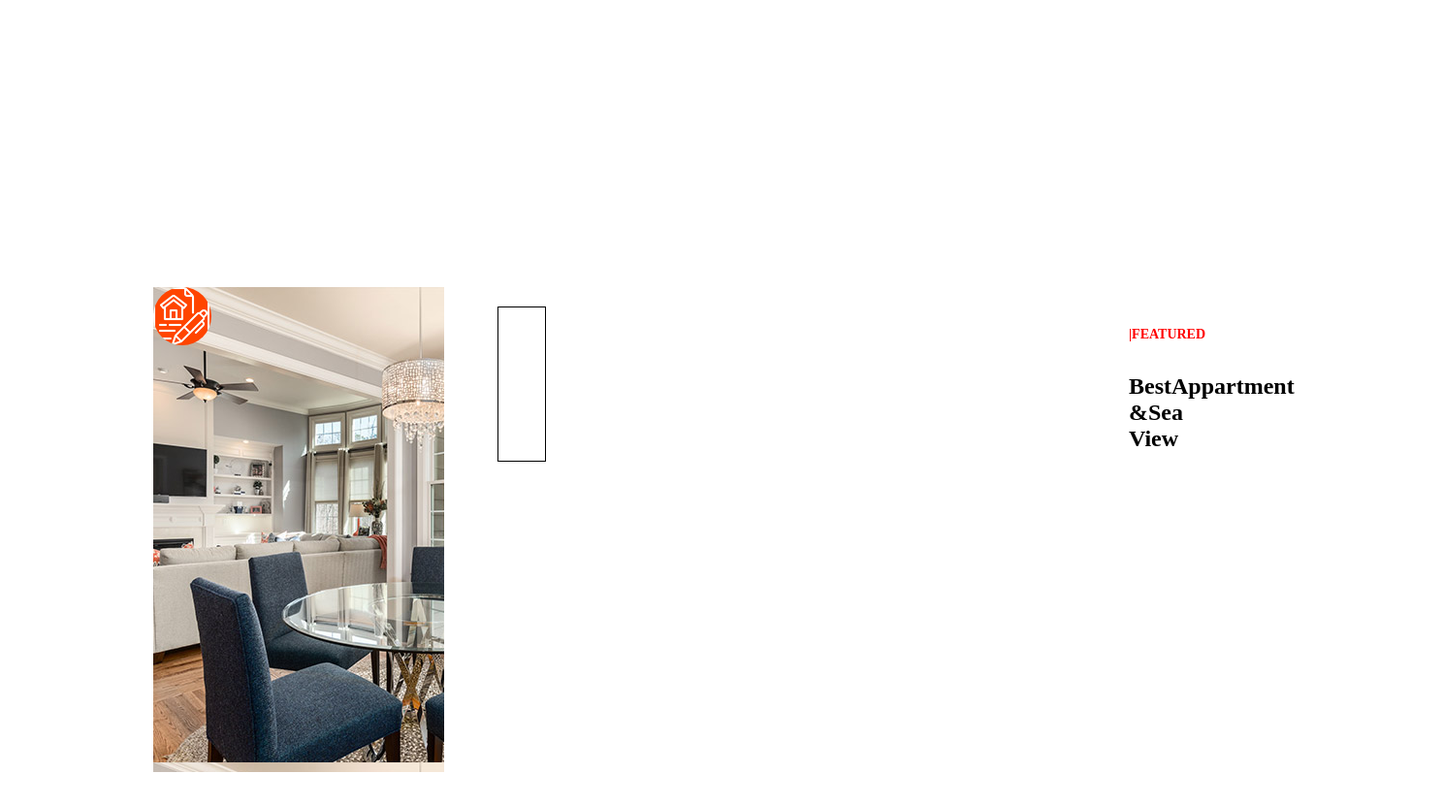
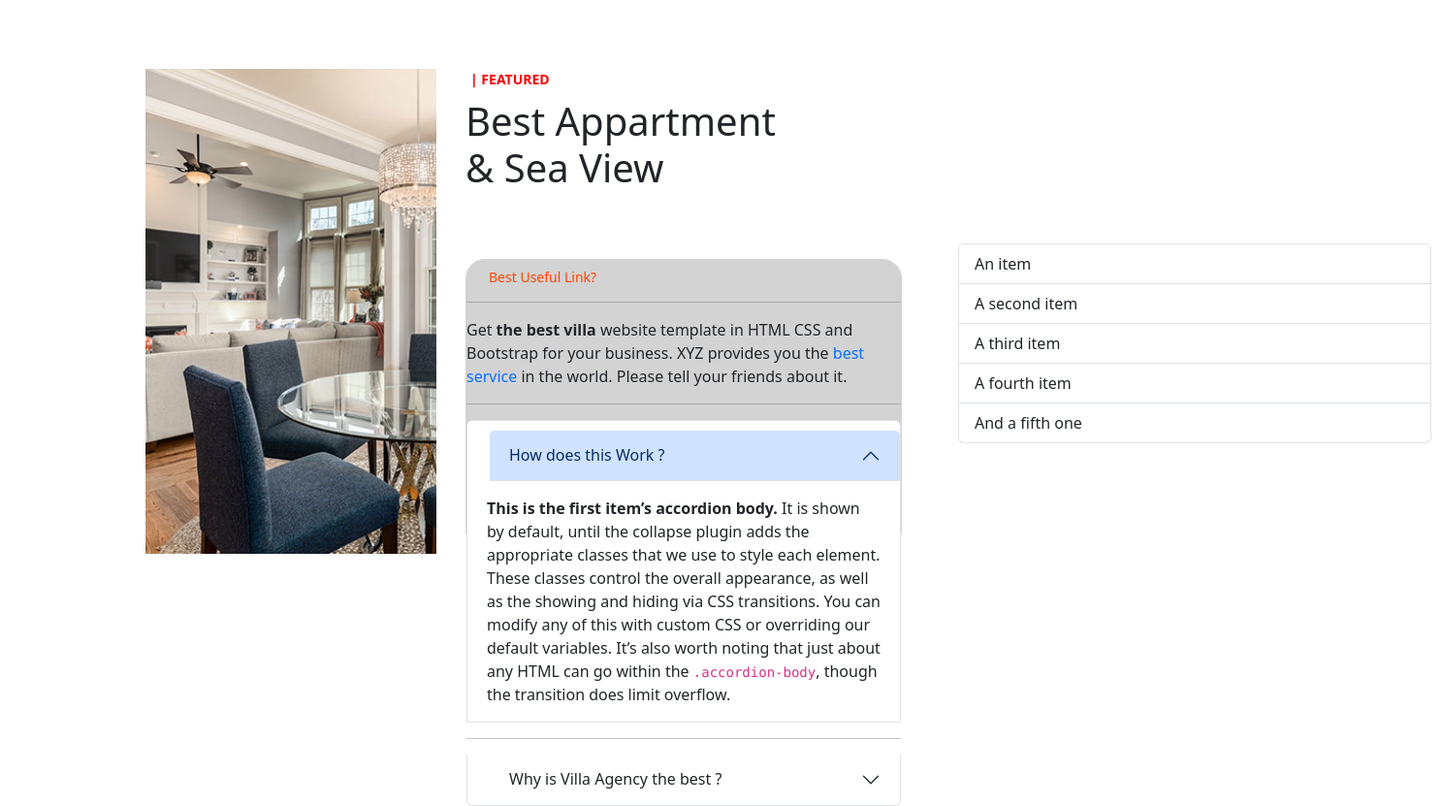
Before and after one commit to Remolord1/villa, a plain HTML site: page index.html in a window 1280 px wide. Shown: the part 871-1702 px from the top of the page at 97% size, 1488 px wide, since content can reach past the window. Before the commit the page ends 1675 px from the top, so only its background shows below. Drawn offline with nearby package versions, Linux system fonts and the light colour scheme.

Commit message:
day 2 completed

```diff
--- a/index.html
+++ b/index.html
@@ -9,6 +9,8 @@
         integrity="sha512-5A8nwdMOWrSz20fDsjczgUidUBR8liPYU+WymTZP1lmY9G6Oc7HlZv156XqnsgNUzTyMefFTcsFH/tnJE/+xBg=="
         crossorigin="anonymous" referrerpolicy="no-referrer" />
     <link rel="stylesheet" href="./style.css">
+    <link href="https://cdn.jsdelivr.net/npm/bootstrap@5.3.8/dist/css/bootstrap.min.css" rel="stylesheet"
+        integrity="sha384-sRIl4kxILFvY47J16cr9ZwB07vP4J8+LH7qKQnuqkuIAvNWLzeN8tE5YBujZqJLB" crossorigin="anonymous">
 
 </head>
 
@@ -18,7 +20,7 @@
             <!-- Left: email + location -->
             <div class="left">
                 <span><i class="fa fa-envelope"></i> info@company.com</span>
-                <span><i class="fa fa-map aria-hidden=" true"></i> Isles Beach, FL 33160</span>
+                <span><i class="fa fa-map aria-hidden=" true></i> Isles Beach, FL 33160</span>
             </div>
 
             <!-- Right: social icons -->
@@ -45,11 +47,13 @@
                     <p>Schedule a visit</p>
 
                 </div> -->
-                <button style="border-radius:8px;height: 40px;width: 150px;background-color: black;color: orangered;"><i class="fa fa-calendar-o" aria-hidden="true"></i> Schedule a visit </button>
+                <button style="border-radius:8px;height: 40px;width: 150px;background-color: black;color: orangered;"><i
+                        class="fa fa-calendar-o" aria-hidden="true"></i> Schedule a visit </button>
             </ul>
 
         </nav>
     </header>
+    <!-- images-->
     <div class="image-container">
         <p class="location-text">
             <span class="city-name">Toronto,</span>
@@ -65,27 +69,106 @@
             <p class="large-text">VILLA FOR YOU</p>
         </div>
     </div>
-    <br><br>
-    <div class="box2">
-        <div class="appartment-container">
-            <div class="circle-icon">
-                <div class="minbox">
-                    <div class="featured">
-                        <p>|FEATURED</p>
-                    </div>
-                    <br>
-                    <div class="sea">
-                        <span>BestAppartment</span>
-                        <span>&Sea View</span>
+    <br>
+    <div class="image2">
+        <div class="box2">
+            <!-- image text-->
+            <div class="featured">| FEATURED</div>
+
+            <h1>Best Appartment <br> & Sea View</h1>
+            <!-- text 2-->
+            <div class="rip">
+                <h2>Best Useful Link?</h2>
+                <hr>
+                <div class="jp">
+                    <p>
+                        Get <strong>the best villa</strong> website template in HTML CSS and Bootstrap for your
+                        business.
+                        XYZ provides you the <a class="ap" href="#">best service</a> in the world. Please tell your
+                        friends about
+                        it.
+                    </p>
+                    <hr>
+                    <!--text 3-->
+                    <div class="accordion" id="accordionExample">
+                        <div class="accordion-item">
+                            <h2 class="accordion-header">
+                                <button class="accordion-button" type="button" data-bs-toggle="collapse"
+                                    data-bs-target="#collapseOne" aria-expanded="true" aria-controls="collapseOne">
+                                    How does this Work ?
+                                </button>
+                            </h2>
+                            <div id="collapseOne" class="accordion-collapse collapse show"
+                                data-bs-parent="#accordionExample">
+                                <div class="accordion-body">
+                                    <strong>This is the first item’s accordion body.</strong> It is shown by default,
+                                    until the
+                                    collapse plugin adds the appropriate classes that we use to style each element.
+                                    These classes
+                                    control the overall appearance, as well as the showing and hiding via CSS
+                                    transitions. You can
+                                    modify any of this with custom CSS or overriding our default variables. It’s also
+                                    worth noting
+                                    that just about any HTML can go within the <code>.accordion-body</code>, though the
+                                    transition
+                                    does limit overflow.
+                                </div>
+                            </div>
+                        </div>
+                        <hr>
+                        <div class="accordion-item">
+                            <h2 class="accordion-header">
+                                <button class="accordion-button collapsed" type="button" data-bs-toggle="collapse"
+                                    data-bs-target="#collapseTwo" aria-expanded="false" aria-controls="collapseTwo">
+                                    Why is Villa Agency the best ?
+                                </button>
+                            </h2>
+                            <div id="collapseTwo" class="accordion-collapse collapse"
+                                data-bs-parent="#accordionExample">
+                                <div class="accordion-body">
+                                    <strong>This is the second item’s accordion body.</strong> It is hidden by default,
+                                    until the
+                                    collapse plugin adds the appropriate classes that we use to style each element.
+                                    These classes
+                                    control the overall appearance, as well as the showing and hiding via CSS
+                                    transitions. You can
+                                    modify any of this with custom CSS or overriding our default variables. It’s also
+                                    worth noting
+                                    that just about any HTML can go within the <code>.accordion-body</code>, though the
+                                    transition
+                                    does limit overflow.
+                                </div>
+                            </div>
+                        </div>
 
                     </div>
+
                 </div>
+
+
 
 
             </div>
 
+
         </div>
-    </div>
+        <!--row 3-->
+        <div class="row">
+            <ul class="list-group">
+                <li class="list-group-item">An item</li>
+                <li class="list-group-item">A second item</li>
+                <li class="list-group-item">A third item</li>
+                <li class="list-group-item">A fourth item</li>
+                <li class="list-group-item">And a fifth one</li>
+            </ul>
+
+
+
+        </div>
+
+        <script src="https://cdn.jsdelivr.net/npm/bootstrap@5.3.8/dist/js/bootstrap.bundle.min.js"
+            integrity="sha384-FKyoEForCGlyvwx9Hj09JcYn3nv7wiPVlz7YYwJrWVcXK/BmnVDxM+D2scQbITxI"
+            crossorigin="anonymous"></script>
 </body>
 
 </html>
--- a/style.css
+++ b/style.css
@@ -6,6 +6,7 @@
   justify-content: space-between;
   align-items: center;
   border-bottom: 1px solid #eee;
+
 }
 
 .header .left {
@@ -62,26 +63,35 @@ header{
     align-items: center;
     justify-content: space-around;
 }
-nav{
-    width:500px;
+nav {
+  width: 100%;
 }
-ul{
-    width:100%;
+header h1{
+  margin-left: 100px;
+}
+
+nav ul {
   display: flex;
-    justify-content: space-between;
+  justify-content: flex-start;
   align-items: center;
   list-style: none;
+  margin: 0;
+  padding: 0;
+  gap: 30px;
+  margin-left: 450px;
+}
 
-}
-ul li a{
+nav ul li a {
   text-decoration: none;
   color: black;
-    justify-content: space-evenly;
-    bottom:0px;
-    align-items: center;
+  font-size: 18px;
+  font-weight: 500;
+  display: inline-block;
+  transition: color 0.3s ease;
 }
-a:hover{
-  color:orangered
+
+nav ul li a:hover {
+  color: orangered;
 }
 
 
@@ -121,6 +131,7 @@ a:hover{
   margin-left: 350px;
   top:50%;
   transform: translateY(-90%);
+  margin-top: 40px;
 }
 .font2{
   font-size:55px;
@@ -128,7 +139,9 @@ a:hover{
   font-weight: 800;
   margin-left:350px;
   top:40%;
-  transform: translateY(-140%)
+  transform: translateY(-140%);
+  margin-top: 40px;
+
 }
 .font3{
   font-size:55px;
@@ -136,40 +149,39 @@ a:hover{
   font-weight: 800;
   margin-left:350px;
   top:30%;
-  transform: translateY(-190%)
+  transform: translateY(-190%);
+  margin-top: 30px;
 
 }
+
+.image2{
+  height: 500px;
+  width:300px;
+  background-image: url("./images/featured.jpg");
+  background-size: cover;
+  margin-top: 50px;
+  margin-left:150px;
+}
 .box2{
-  border:1px solid black;
+border: 1px solid black;
+height:180px;
+width:650px;
+margin-left:330px;
 border: hidden;
 
 }
-.appartment-container{
-  margin-top: 90px;
-  background-image: url(./images/featured.jpg);
-  margin-left: 150px;
-  width:300px;
-  height: 500px;
+.feat{
+  font-size: 14px;
+  color: orangered;
+  font-weight: 800;
 }
-.circle-icon{
-  bottom:20px;
-  left:20px;
-  width:60px;
-  height:60px;
-  background-color: orangered;
-  border-radius: 90%;
-  margin-top: 260px;
-  background-image: url(./images/featured-icon.png);
-  display:flex;
-  justify-content: center;
-  align-items: center;
+.sea{
+  font-size: 50px;
+  color: black;
+  font-weight: 700;
+  margin-top: 20px;
+  font-family: 'Times New Roman', Times, serif;
 
-}
-.minbox{
-  border: 1px solid black;
-  width:80%;
-  margin-left:700px;
-  margin-top:140px ;
 
 }
 .featured{
@@ -178,7 +190,7 @@ a:hover{
   margin-top:20px;
   font-size: 14px;
   font-weight: 800;
-  margin-left: 650px;
+  margin-left: 5px;
   color:red;
 }
 .sea{
@@ -186,10 +198,40 @@ a:hover{
   width:110px;
   margin-bottom:60px;
   font-size: 24px;
-  font-weight: 800;
-  margin-left: 650px;
+  font-weight: 800px;
+  left: 650px;
   color:black;
 }
-nav:hover{
+
+.rip h2{
+  color: orangered;
+  font-size: 14px;
+  font-weight: 50px;
+  margin-left: 23px;
+  margin-top: 10px;
+}
+.pl{
+  text-decoration: none;
+}
+.rip{
+  border: 1px solid lightgray  ;
+  height: 300px;
+  width: 450px;
+  margin-top: 70px;
+  border-radius: 20px;
+  background-color: lightgrey;
 
 }
+.ap{
+  text-decoration: none;
+}
+nav :hover{
+  color: orangered;
+}
+div ul{
+  margin-left: 850px;
+}
+.row{
+  width: 500px;
+  box-shadow: 1px lightblue;
+}
```
Lines whose indentation alone changed are shown as unchanged.
